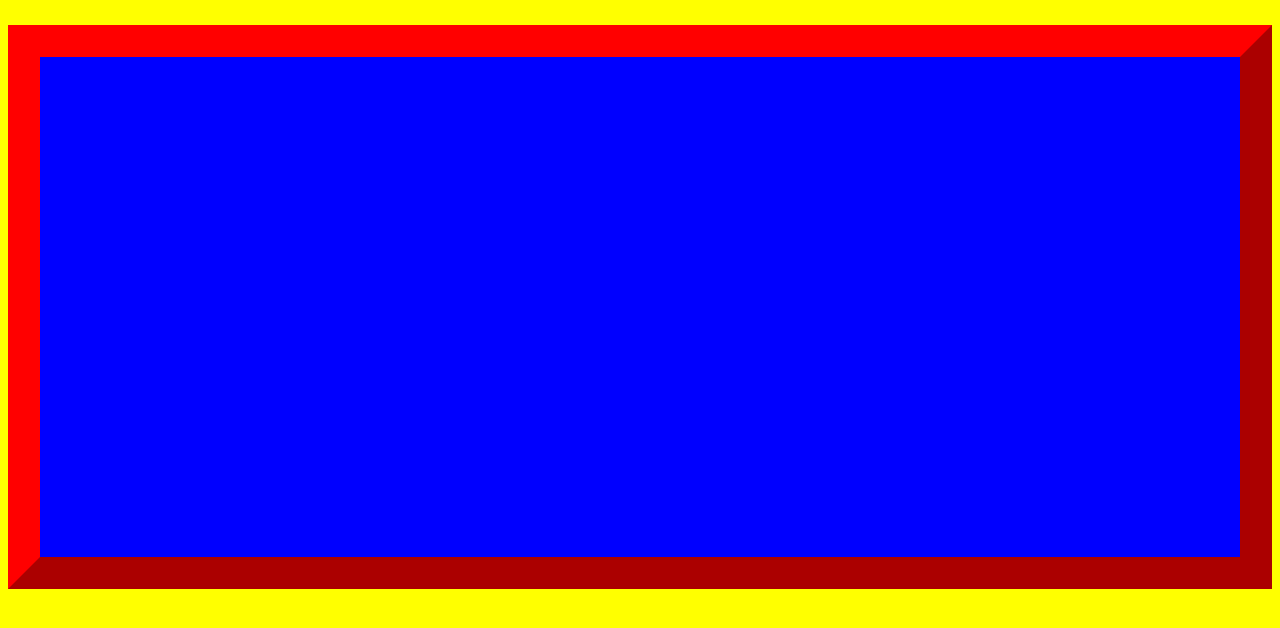
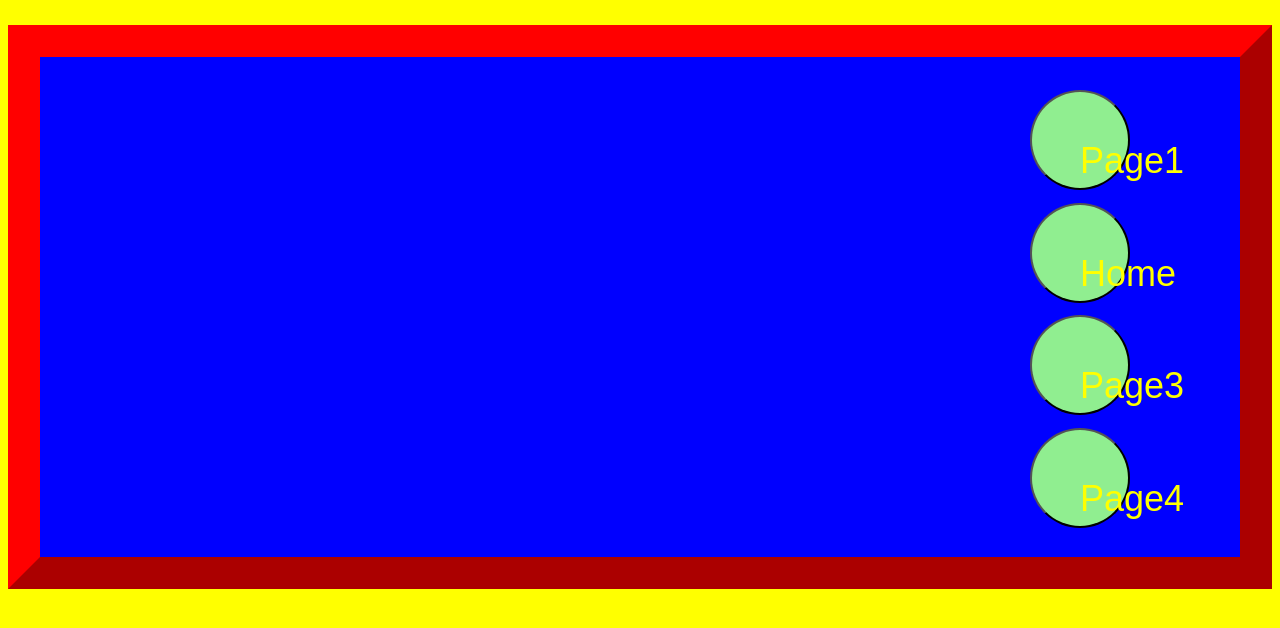
Before and after one commit to amcmullen9291/Animations.CSS, a React (Create React App) app: page /page2 in a window 1280 px wide. Before the commit this address had no page. Shown: the top 628 px of the page. Built offline with nearby package versions, Linux system fonts and the light colour scheme.

Commit message:
safety commit. added page links

```diff
--- a/src/App.js
+++ b/src/App.js
@@ -3,6 +3,9 @@ import './App.css';
 import { BrowserRouter as Router, Route, Routes } from 'react-router-dom';
 import Welcome from './Components/Welcome';
 import Page1 from './Components/Page1';
+import Page2 from './Components/Page2';
+import Page3 from './Components/Page3';
+import Page4 from './Components/Page4';
 
 // add email form for appointments?
 function App() {
@@ -11,6 +14,9 @@ function App() {
       <Routes>
           <Route path="/" element={<Welcome/>} />
           <Route path="/page1" element={<Page1 />} />
+          <Route path="/page2" element={<Page2 />} />
+          <Route path="/page3" element={<Page3 />} />
+          <Route path="/page4" element={<Page4 />} />
         </Routes>
     </Router>
   );
--- a/src/Components/Page1.js
+++ b/src/Components/Page1.js
@@ -23,15 +23,16 @@ function Page1(props) {
         </div>
         <button id="rotate">Lets rotate!</button>
         <span id="rotateArea">
-            <div>Rotate Area</div><hr/>
+            <div id="titleArea">3D Area</div><hr/>
             <br/>
             <div id="rotatingSquare">
+                <center><a href={"/Page2"}>Enter</a></center>
             </div>
             <span class="spinner rotate"><center></center></span>
         </span>
         <div id="navbar">
         <a href={"/"}><button>Home</button></a><br/>
-        <button>Page2</button><br/>
+        <a href={"/Page2"}><button>Page2</button></a><br/>
         <button>Page3</button><br/>
         <button>Page4</button><br/>
       </div>
--- /dev/null
+++ b/src/Components/Page2.js
@@ -0,0 +1,16 @@
+import React from 'react';
+
+function Page2(props) {
+    return (
+        <>
+        <div id="navbar">
+        <a href={"/Page1"}><button>Page1</button></a><br/>
+        <a href={"/"}><button>Home</button></a><br/>
+        <a href={"/Page3"}><button>Page3</button></a><br/>
+        <a href={"/Page4"}><button>Page4</button></a><br/>
+      </div>
+        </>
+    );
+}
+
+export default Page2;
--- /dev/null
+++ b/src/Components/Page3.js
@@ -0,0 +1,15 @@
+import React from 'react';
+
+function Page3(props) {
+    return (
+        <>
+        <div id="navbar">
+            <a href={"/Page1"}><button>Page1</button></a><br/>
+            <a href={"/Page2"}><button>Page2</button></a><br/>
+            <a href={"/"}><button>Home</button></a><br/>
+            <a href={"/Page4"}><button>Page4</button></a><br/>        </div>
+        </>
+    );
+}
+
+export default Page3;
--- /dev/null
+++ b/src/Components/Page4.js
@@ -0,0 +1,16 @@
+import React from 'react';
+
+function Page4(props) {
+    return (
+        <>
+        <div id="navbar">
+            <a href={"/Page1"}><button>Page1</button></a><br/>
+            <a href={"/Page2"}><button>Page2</button></a><br/>
+            <a href={"/Page3"}><button>Page3</button></a><br/>
+            <a href={"/"}><button>Home</button></a><br/>
+        </div>
+        </>
+    );
+}
+
+export default Page4;
--- a/src/Components/Welcome.js
+++ b/src/Components/Welcome.js
@@ -7,9 +7,9 @@ function Welcome(props) {
                 <div id="box"></div>
                 <div id="navbar">
                     <a href={"/page1"}><button>Page1</button></a><br/>
-                    <button>Page2</button><br/>
-                    <button>Page3</button><br/>
-                    <button>Page4</button><br/>
+                    <a href={"/page2"}><button>Page2</button></a><br/>
+                    <a href={"/page3"}><button>Page3</button></a><br/>
+                    <a href={"/page4"}><button>Page4</button></a><br/>
                 </div>
         </div>
       </>
```
Also changed, not shown: src/index.css (line endings or trailing spaces).
